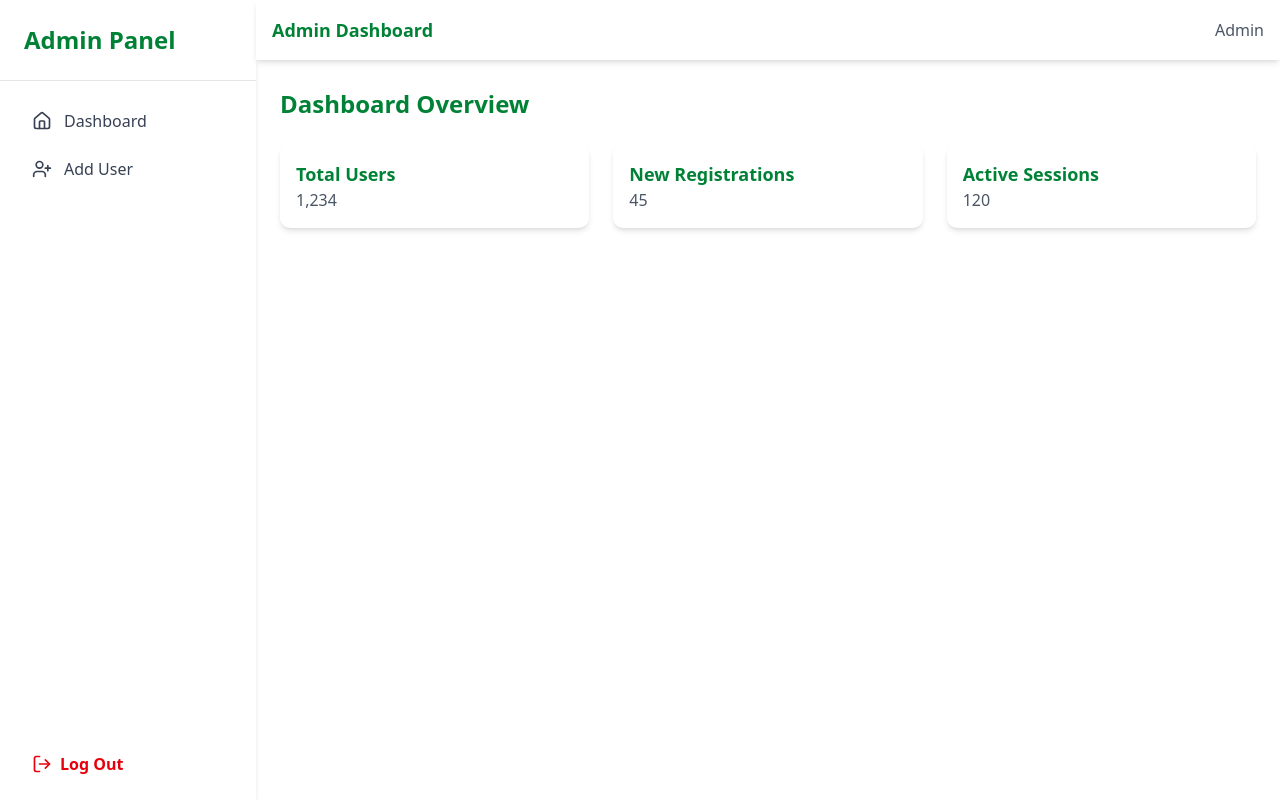
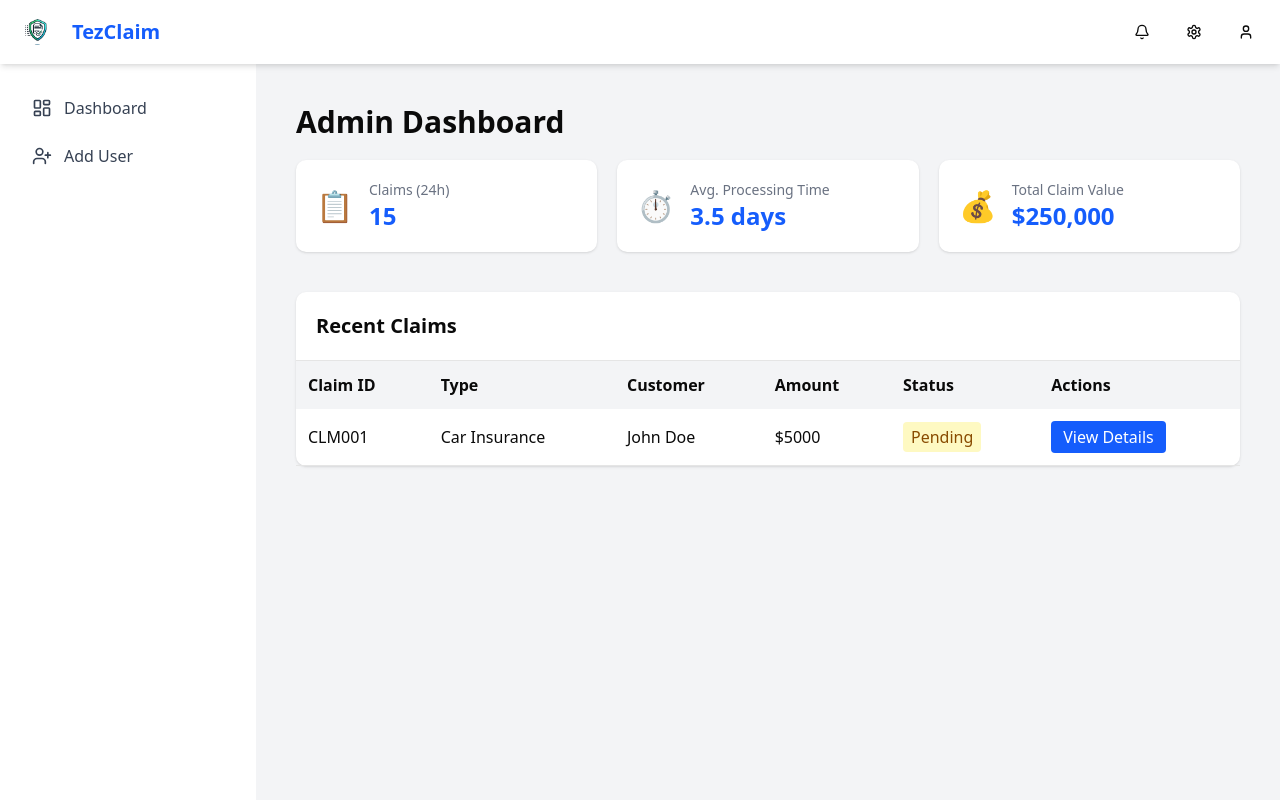
Before and after one commit to 20-HITESH-04/HackVerse_Brogrammers, a Next.js app in the folder my-app/: page /admin in a window 1280 px wide. Built offline with nearby package versions, Linux system fonts and the light colour scheme.

Commit message:
Admin ui Complete Done

```diff
--- /dev/null
+++ b/my-app/Components/Admin/ClaimsTable.jsx
@@ -0,0 +1,68 @@
+// src/components/admin/ClaimsTable.jsx
+'use client';
+
+import React from 'react';
+
+const MOCK_CLAIMS = [
+    {
+        id: 'CLM001',
+        type: 'Car Insurance',
+        customerName: 'John Doe',
+        amount: 5000,
+        status: 'Pending',
+        urgency: 'High',
+        date: new Date()
+    },
+    // Add more mock claims...
+];
+
+const getStatusColor = (status) => {
+    switch (status) {
+        case 'Pending': return 'bg-yellow-100 text-yellow-800';
+        case 'Accepted': return 'bg-green-100 text-green-800';
+        case 'Rejected': return 'bg-red-100 text-red-800';
+        default: return 'bg-gray-100 text-gray-800';
+    }
+};
+
+export function ClaimsTable() {
+    return (
+        <div className="bg-white rounded-lg shadow">
+            <div className="p-5 border-b">
+                <h2 className="text-xl font-semibold">Recent Claims</h2>
+            </div>
+            <table className="w-full">
+                <thead>
+                    <tr className="bg-gray-100 text-left">
+                        <th className="p-3">Claim ID</th>
+                        <th className="p-3">Type</th>
+                        <th className="p-3">Customer</th>
+                        <th className="p-3">Amount</th>
+                        <th className="p-3">Status</th>
+                        <th className="p-3">Actions</th>
+                    </tr>
+                </thead>
+                <tbody>
+                    {MOCK_CLAIMS.map((claim) => (
+                        <tr key={claim.id} className="border-b">
+                            <td className="p-3">{claim.id}</td>
+                            <td className="p-3">{claim.type}</td>
+                            <td className="p-3">{claim.customerName}</td>
+                            <td className="p-3">${claim.amount}</td>
+                            <td className="p-3">
+                                <span className={`px-2 py-1 rounded ${getStatusColor(claim.status)}`}>
+                                    {claim.status}
+                                </span>
+                            </td>
+                            <td className="p-3">
+                                <button className="bg-blue-600 text-white px-3 py-1 rounded hover:bg-blue-700">
+                                    View Details
+                                </button>
+                            </td>
+                        </tr>
+                    ))}
+                </tbody>
+            </table>
+        </div>
+    );
+}
--- /dev/null
+++ b/my-app/Components/Admin/DashboardMetrics.jsx
@@ -0,0 +1,39 @@
+// src/components/admin/DashboardMetrics.jsx
+import React from 'react';
+
+export function DashboardMetrics() {
+    const metrics = [
+        {
+            title: 'Claims (24h)',
+            value: '15',
+            icon: '📋'
+        },
+        {
+            title: 'Avg. Processing Time',
+            value: '3.5 days',
+            icon: '⏱️'
+        },
+        {
+            title: 'Total Claim Value',
+            value: '$250,000',
+            icon: '💰'
+        }
+    ];
+
+    return (
+        <div className="grid grid-cols-3 gap-5 mb-10">
+            {metrics.map((metric, index) => (
+                <div
+                    key={index}
+                    className="bg-white p-5 rounded-lg shadow flex items-center"
+                >
+                    <div className="mr-4 text-3xl">{metric.icon}</div>
+                    <div>
+                        <h3 className="text-gray-500 text-sm">{metric.title}</h3>
+                        <p className="text-2xl font-bold text-blue-600">{metric.value}</p>
+                    </div>
+                </div>
+            ))}
+        </div>
+    );
+}
--- a/my-app/Components/Admin/Navbar.jsx
+++ b/my-app/Components/Admin/Navbar.jsx
@@ -1,12 +1,28 @@
-const Navbar = () => {
+'use client';
+
+import React from 'react';
+import { Bell, User, Settings } from 'lucide-react';
+import { Button } from '../ui/button';
+import Image from 'next/image';
+
+export function Navbar() {
     return (
-      <div className="fixed top-0 left-64 right-0 bg-white shadow-md p-4 flex items-center justify-between">
-        <h1 className="text-lg font-semibold text-green-700">Admin Dashboard</h1>
-        <div className="flex items-center gap-4">
-          <span className="text-gray-600">Admin</span>
-        </div>
-      </div>
+        <nav className="fixed top-0 left-0 right-0 bg-white shadow-md z-50 px-4 py-3 flex justify-between items-center">
+            <div className="flex items-center space-x-4">
+                <Image src="/tez_claim_logo.png" alt="TezClaim Logo" width={40} height={40} />
+                <h1 className="text-xl font-bold text-blue-600">TezClaim</h1>
+            </div>
+            <div className="flex items-center space-x-4">
+                <Button variant="ghost" size="icon">
+                    <Bell className="h-5 w-5" />
+                </Button>
+                <Button variant="ghost" size="icon">
+                    <Settings className="h-5 w-5" />
+                </Button>
+                <Button variant="ghost" size="icon">
+                    <User className="h-5 w-5" />
+                </Button>
+            </div>
+        </nav>
     );
-  };
-
-  export default Navbar;
+}
--- a/my-app/Components/Admin/Sidebar.jsx
+++ b/my-app/Components/Admin/Sidebar.jsx
@@ -1,49 +1,51 @@
-"use client";
+// src/components/admin/Sidebar.jsx
+'use client';
 
-import Link from "next/link";
-import { usePathname } from "next/navigation";
-import { Home, UserPlus, LogOut } from "lucide-react";
+import React from 'react';
+import Link from 'next/link';
+import {
+    LayoutDashboard,
+    FileText,
+    CreditCard,
+    Shield,
+    UserPlus,
+    User
 
-const Sidebar = () => {
-  const pathname = usePathname();
+} from 'lucide-react';
 
-  const menuItems = [
-    { name: "Dashboard", href: "/", icon: <Home size={20} /> },
-    { name: "Add User", href: "/add-user", icon: <UserPlus size={20} /> },
+const SIDEBAR_ITEMS = [
+    {
+        icon: LayoutDashboard,
+        text: 'Dashboard',
+        href: '/admin'
+    },
+    {
+        icon: UserPlus,
+        text: 'Add User',
+        href: '/admin/adduser'
+    },
+
+
 ];
 
+export function Sidebar() {
     return (
-    <div className="w-64 h-screen bg-white shadow-md fixed flex flex-col">
-      {/* Company Logo */}
-      <div className="p-6 border-b">
-        <h2 className="text-2xl font-bold text-green-700">Admin Panel</h2>
-      </div>
-
-      {/* Sidebar Menu */}
-      <nav className="flex-1 p-4 space-y-2">
-        {menuItems.map((item) => (
-          <Link key={item.name} href={item.href}>
-            <div
-              className={`flex items-center gap-3 px-4 py-3 rounded-md cursor-pointer transition-all ${
-                pathname === item.href ? "bg-green-100 text-green-700 font-semibold" : "text-gray-700 hover:bg-gray-100"
-              }`}
+        <div className="w-64 bg-white shadow-md flex flex-col">
+            <nav className="flex-grow pt-5">
+                <ul>
+                    {SIDEBAR_ITEMS.map((item) => (
+                        <li key={item.text} className="px-5">
+                            <Link
+                                href={item.href}
+                                className="flex items-center py-3 px-3 hover:bg-blue-50 rounded text-gray-700 transition"
                             >
-              {item.icon}
-              {item.name}
-            </div>
+                                <item.icon className="mr-3" size={20} />
+                                <span>{item.text}</span>
                             </Link>
+                        </li>
                     ))}
+                </ul>
             </nav>
-
-      {/* Logout Button */}
-      <div className="p-4">
-        <button className="flex items-center gap-2 px-4 py-2 w-full text-red-600 font-semibold rounded-md hover:bg-red-100">
-          <LogOut size={20} />
-          Log Out
-        </button>
-      </div>
         </div>
     );
-};
-
-export default Sidebar;
+}
--- /dev/null
+++ b/my-app/app/admin/layout.js
@@ -0,0 +1,18 @@
+// src/app/(admin)/admin/layout.js
+import React from 'react';
+import { Sidebar } from '@/components/admin/Sidebar';
+import { Navbar } from '@/components/admin/Navbar';
+
+export default function AdminLayout({ children }) {
+    return (
+        <div className="flex flex-col h-screen pt-16">
+            <Navbar />
+            <div className="flex flex-1 overflow-hidden">
+                <Sidebar />
+                <main className="flex-1 overflow-x-hidden overflow-y-auto p-10 bg-gray-100">
+                    {children}
+                </main>
+            </div>
+        </div>
+    );
+}
--- a/my-app/app/admin/page.jsx
+++ b/my-app/app/admin/page.jsx
@@ -1,38 +1,14 @@
-import Sidebar from "../../Components/Admin/Sidebar";
-import Navbar from "../../components/Admin/Navbar";
+// src/app/(admin)/admin/page.js
+import React from 'react';
+import { DashboardMetrics } from '@/components/admin/DashboardMetrics';
+import { ClaimsTable } from '@/components/admin/ClaimsTable';
 
-const Dashboard = () => {
-  return (
-    <div className="flex">
-      {/* Sidebar */}
-      <Sidebar />
-
-      {/* Main Content */}
-      <div className="flex-1 ml-64">
-        {/* Navbar */}
-        <Navbar />
-
-        {/* Dashboard Content */}
-        <div className="p-6 mt-16">
-          <h2 className="text-2xl font-bold text-green-700">Dashboard Overview</h2>
-          <div className="grid grid-cols-3 gap-6 mt-6">
-            <div className="p-4 bg-white shadow-md rounded-lg">
-              <h3 className="text-lg font-semibold text-green-700">Total Users</h3>
-              <p className="text-gray-600">1,234</p>
-            </div>
-            <div className="p-4 bg-white shadow-md rounded-lg">
-              <h3 className="text-lg font-semibold text-green-700">New Registrations</h3>
-              <p className="text-gray-600">45</p>
-            </div>
-            <div className="p-4 bg-white shadow-md rounded-lg">
-              <h3 className="text-lg font-semibold text-green-700">Active Sessions</h3>
-              <p className="text-gray-600">120</p>
-            </div>
-          </div>
+export default function AdminDashboard() {
+    return (
+        <div>
+            <h1 className="text-3xl font-bold mb-5">Admin Dashboard</h1>
+            <DashboardMetrics />
+            <ClaimsTable />
         </div>
-      </div>
-    </div>
-  );
-};
-
-export default Dashboard;
+    );
+}
```
Lines whose indentation alone changed are shown as unchanged.
